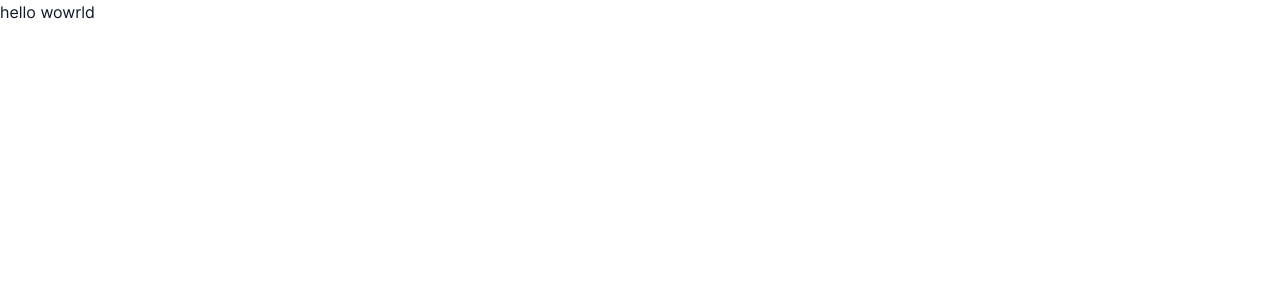
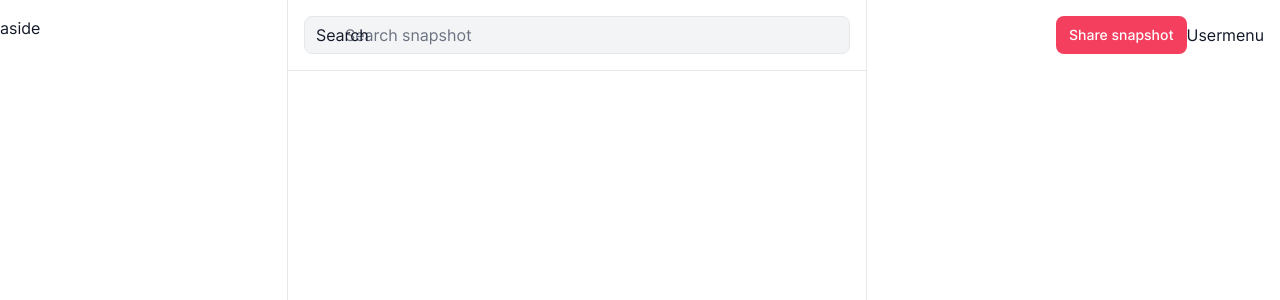
Before and after one commit to abeidahmed/snapshot, a Next.js app in the folder next-flesh/: page / in a window 1280 px wide. Shown: the top 300 px of the page. Built offline with nearby package versions, Linux system fonts and the light colour scheme.

Commit message:
Add home page layout

```diff
--- /dev/null
+++ b/next-flesh/src/core/components/Header.tsx
@@ -0,0 +1,31 @@
+import React from "react";
+
+const Header: React.FC = () => {
+  return (
+    <header className="p-4 flex items-center space-x-3 sm:space-x-0 border-b sticky top-0 z-10 bg-white">
+      <button
+        type="button"
+        className="flex-shrink-0 no-focus sm:hidden -ml-1 text-gray-700 hover:text-gray-500"
+      >
+        Menu
+      </button>
+      <div className="relative flex-1">
+        <label htmlFor="search-global" className="sr-only">
+          Search
+        </label>
+        <input
+          type="text"
+          id="search-global"
+          placeholder="Search snapshot"
+          className="block w-full border-gray-200 rounded-lg leading-5 pl-10 bg-gray-100 focus:bg-white focus:ring-2 focus:ring-opacity-50 focus:ring-rose-500 focus:border-rose-500"
+        />
+        <div className="absolute inset-0 left-0 flex items-center pointer-events-none pl-3">
+          Search
+        </div>
+      </div>
+      <div className="flex-shrink-0 sm:hidden">Usermenu</div>
+    </header>
+  );
+};
+
+export default Header;
--- /dev/null
+++ b/next-flesh/src/core/components/Sidebar.tsx
@@ -0,0 +1,14 @@
+import React from "react";
+
+const Sidebar: React.FC = () => {
+  return (
+    <>
+      <div className="fixed inset-0 z-30 bg-gray-600 bg-opacity-50 sm:hidden" />
+      <aside className="w-72 sm:w-auto sm:block sm:py-4 lg:w-72 fixed sm:sticky sm:top-0 bg-white z-40 border-r h-screen">
+        aside
+      </aside>
+    </>
+  );
+};
+
+export default Sidebar;
--- a/next-flesh/src/pages/index.tsx
+++ b/next-flesh/src/pages/index.tsx
@@ -1,9 +1,25 @@
 import React from "react";
+import Header from "core/components/Header";
+import Sidebar from "core/components/Sidebar";
 
 const Home: React.FC = () => {
   return (
-    <div>
-      <h1>hello wowrld</h1>
+    <div className="max-w-7xl mx-auto flex">
+      <Sidebar />
+      <main className="md:grid grid-cols-12 flex-1 min-h-screen">
+        <div className="col-span-7 border-r">
+          <Header />
+          <section className="space-y-3 bg-gray-100"></section>
+        </div>
+        <div className="col-span-5 pl-6 pr-4 hidden lg:block">
+          <div className="py-4 flex items-center justify-end sticky top-0 space-x-5">
+            <button type="button" className="btn btn-primary">
+              Share snapshot
+            </button>
+            Usermenu
+          </div>
+        </div>
+      </main>
     </div>
   );
 };
```
